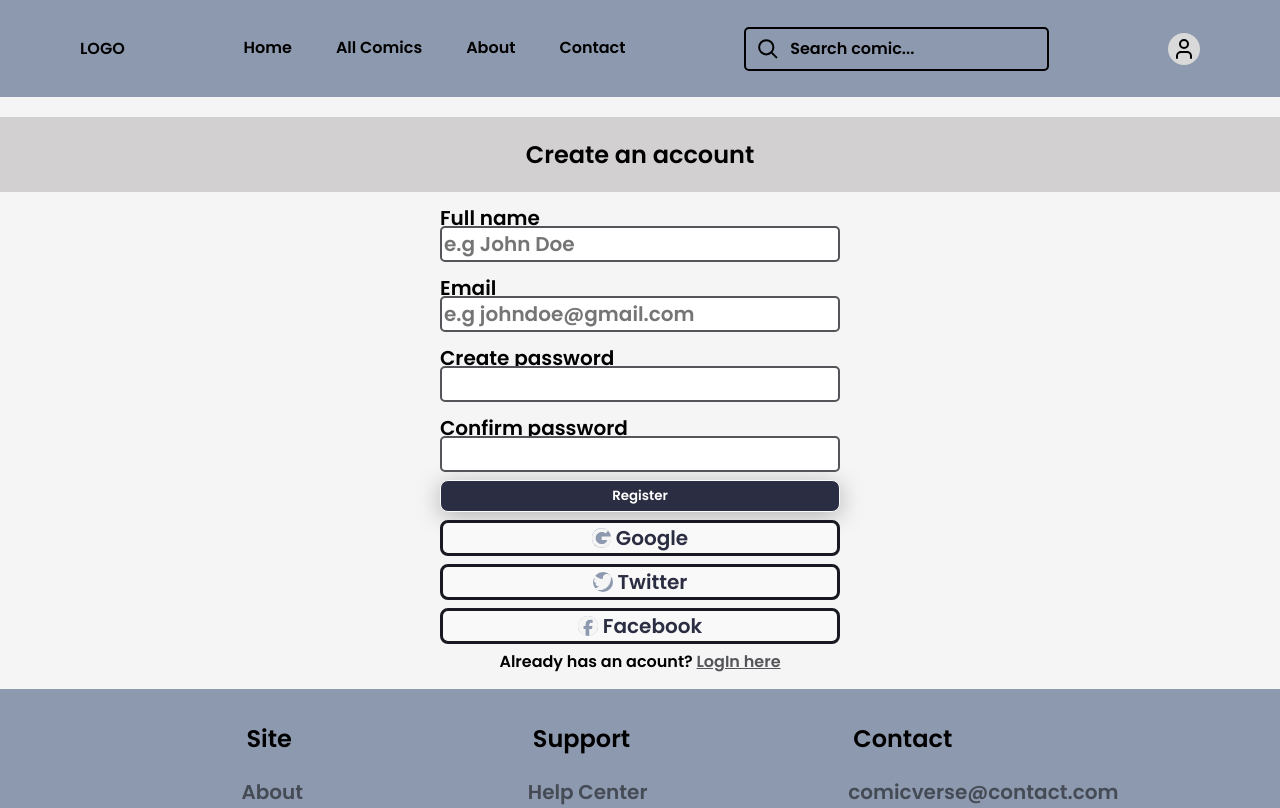
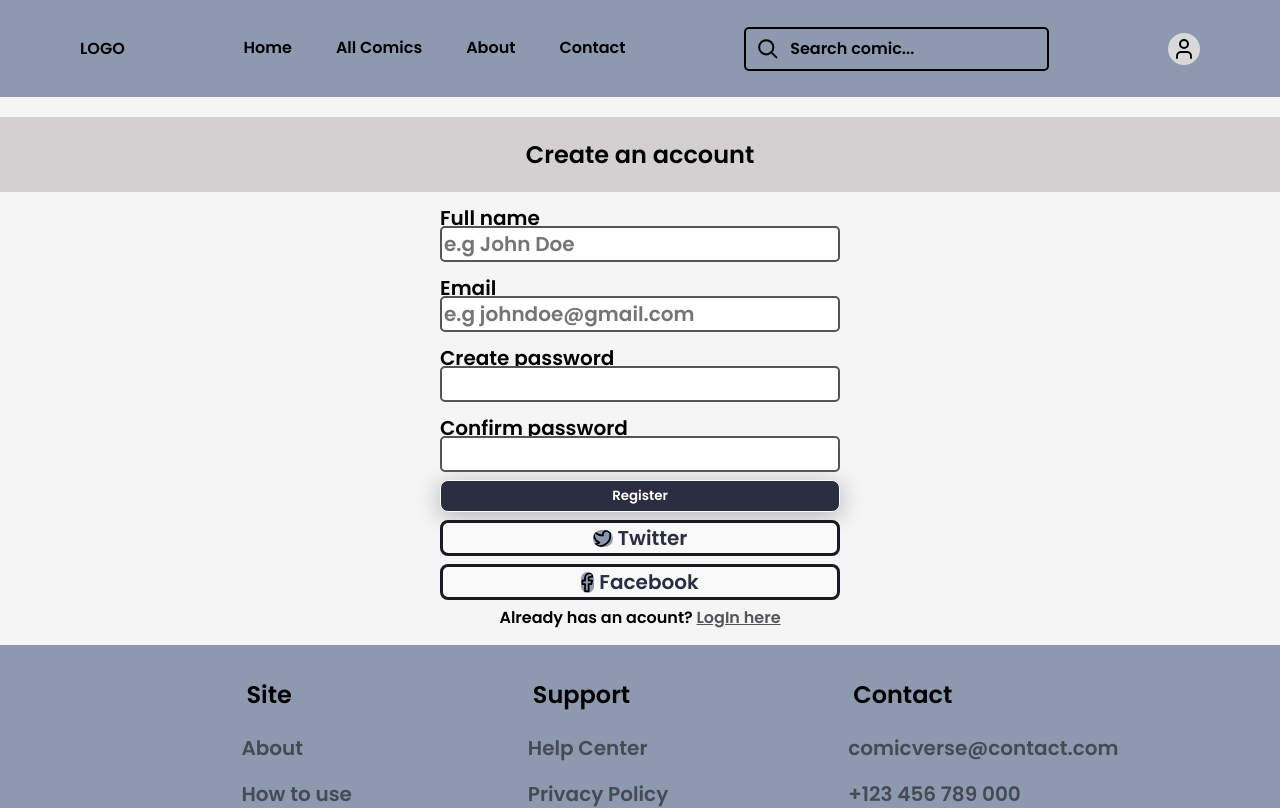
Before and after one commit to Worldwide-Talented-Fellows/comicverse, a Next.js app: page /signUpPage in a window 1280 px wide. Shown: the top 808 px of the page. Built offline with nearby package versions, Linux system fonts and the light colour scheme.

Commit message:
fontAwesome to SVG icons

```diff
--- a/pages/signUpPage/index.js
+++ b/pages/signUpPage/index.js
@@ -1,12 +1,11 @@
 import React from 'react';
 import { useState } from 'react';
 import styles from '../../styles/signUp/signUpPage.module.css';
-import { FontAwesomeIcon } from '@fortawesome/react-fontawesome';
-import {
-    faGoogle,
-    faTwitter,
-    faFacebook,
-} from '@fortawesome/free-brands-svg-icons';
+import TwitterIcon from '../../public/assets/contact_page/TwitterSVG';
+import FacebookIcon from '../../public/assets/contact_page/FacebookSVG';
+// import LinkedinIcon from '../../public/assets/contact_page/linkedin.svg';
+
+
 
 function signUp() {
     const [name, setName] = useState('');
@@ -78,19 +77,18 @@ function signUp() {
             </form>
 
             <div className={styles.fontAwesome}>
-                <a href="#">
-                    <FontAwesomeIcon icon={faGoogle} className={styles.icon} />
+                {/* <a href="#">
+                    <LinkedinIcon className={styles.icon} />
                     Google
-                </a>
+                </a> */}
 
                 <a href="#">
-                    <FontAwesomeIcon icon={faTwitter} className={styles.icon} />
+                    <TwitterIcon className={styles.icon} />
                     Twitter
                 </a>
 
                 <a href="#">
-                    <FontAwesomeIcon
-                        icon={faFacebook}
+                    <FacebookIcon
                         className={styles.icon}
                     />
                     Facebook
```
